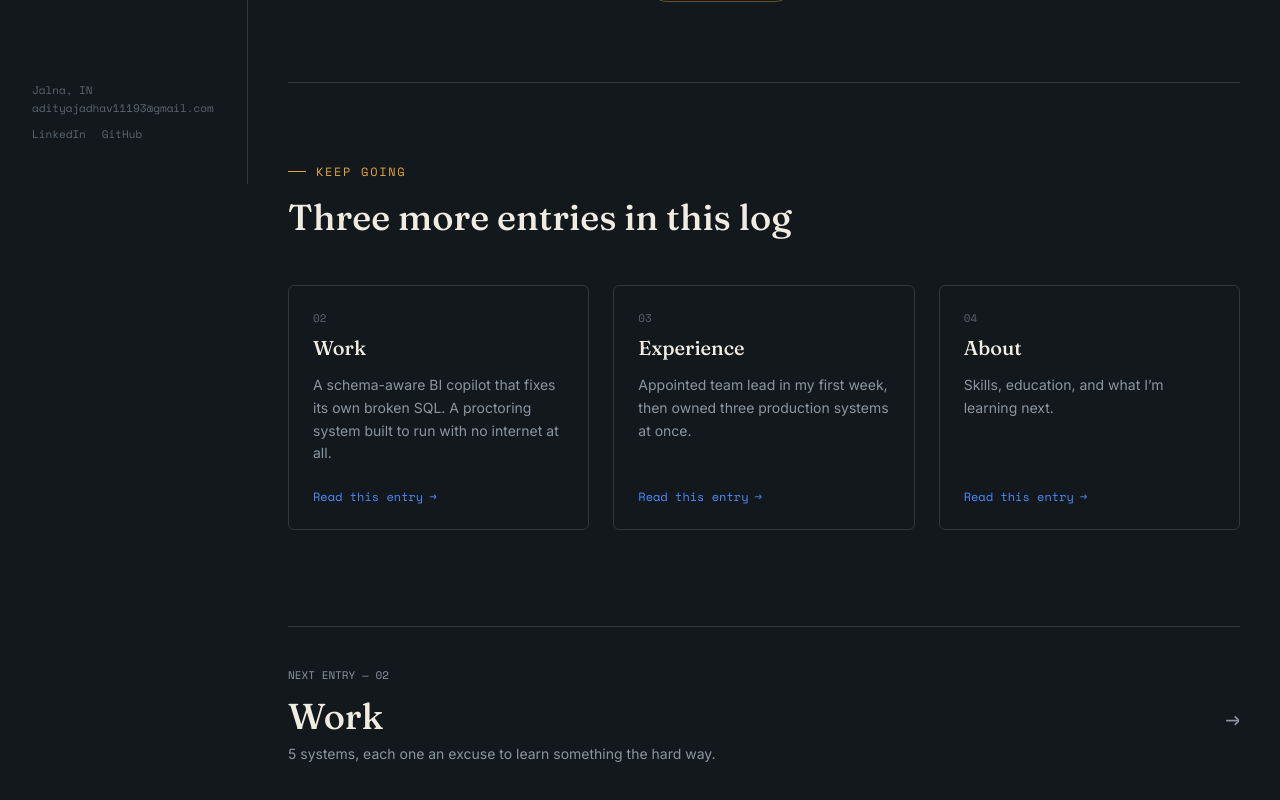
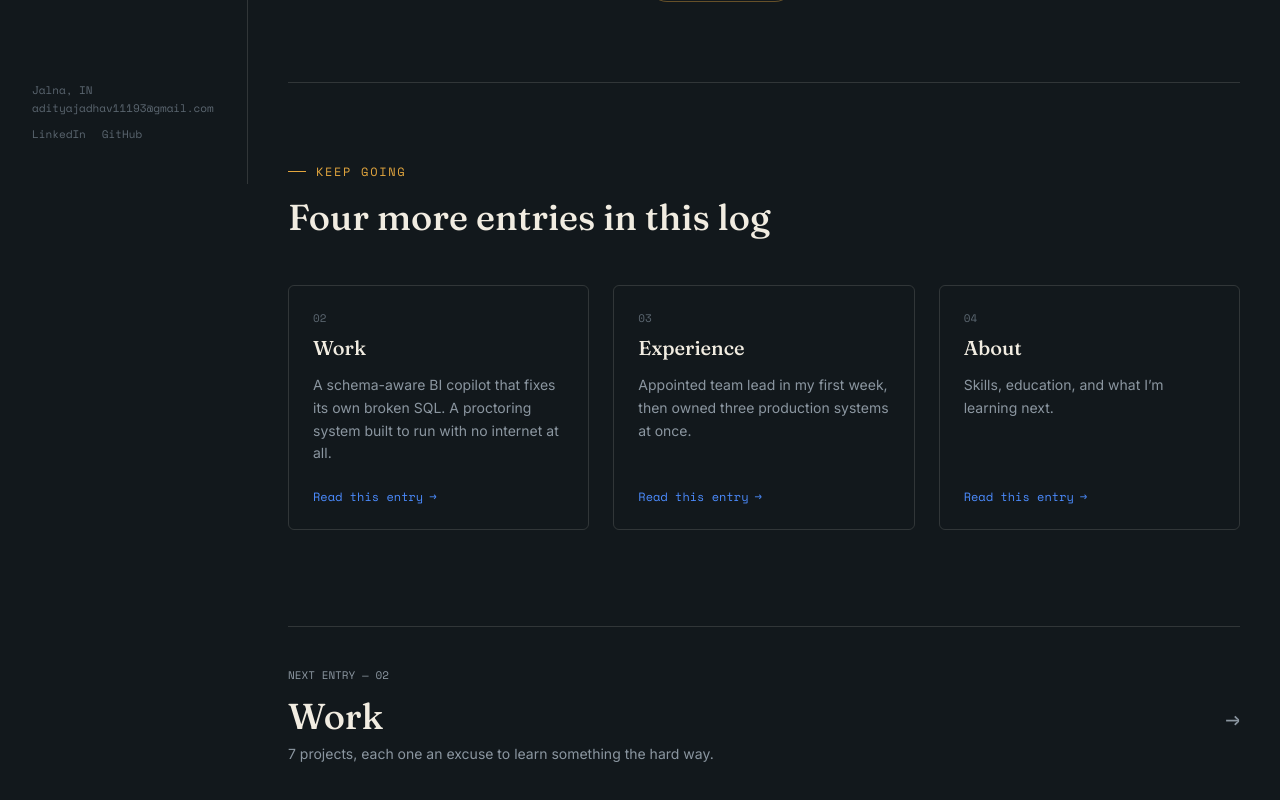
Before and after one commit to adityajadhav19/portfolio, a Next.js app: page / in a window 1280 px wide. Shown: the part 616-1416 px from the top of the page. Built offline with nearby package versions, Linux system fonts and the light colour scheme.

Commit message:
Add technical highlights to homepage navigation

```diff
--- a/app/page.tsx
+++ b/app/page.tsx
@@ -68,7 +68,7 @@ export default function Home() {
           <Reveal>
             <section className="py-20 border-t border-line">
               <div className="eyebrow">KEEP GOING</div>
-              <h2 className="font-display text-3xl md:text-4xl mt-4 mb-12">Three more entries in this log</h2>
+              <h2 className="font-display text-3xl md:text-4xl mt-4 mb-12">Four more entries in this log</h2>
               <Reveal>
                 <div className="grid md:grid-cols-3 gap-6">
                   {previews.map((p) => (
@@ -99,7 +99,7 @@ export default function Home() {
               n="02"
               href="/work"
               label="Work"
-              teaser="5 systems, each one an excuse to learn something the hard way."
+              teaser="7 projects, each one an excuse to learn something the hard way."
             />
           </Reveal>
         </div>
```
